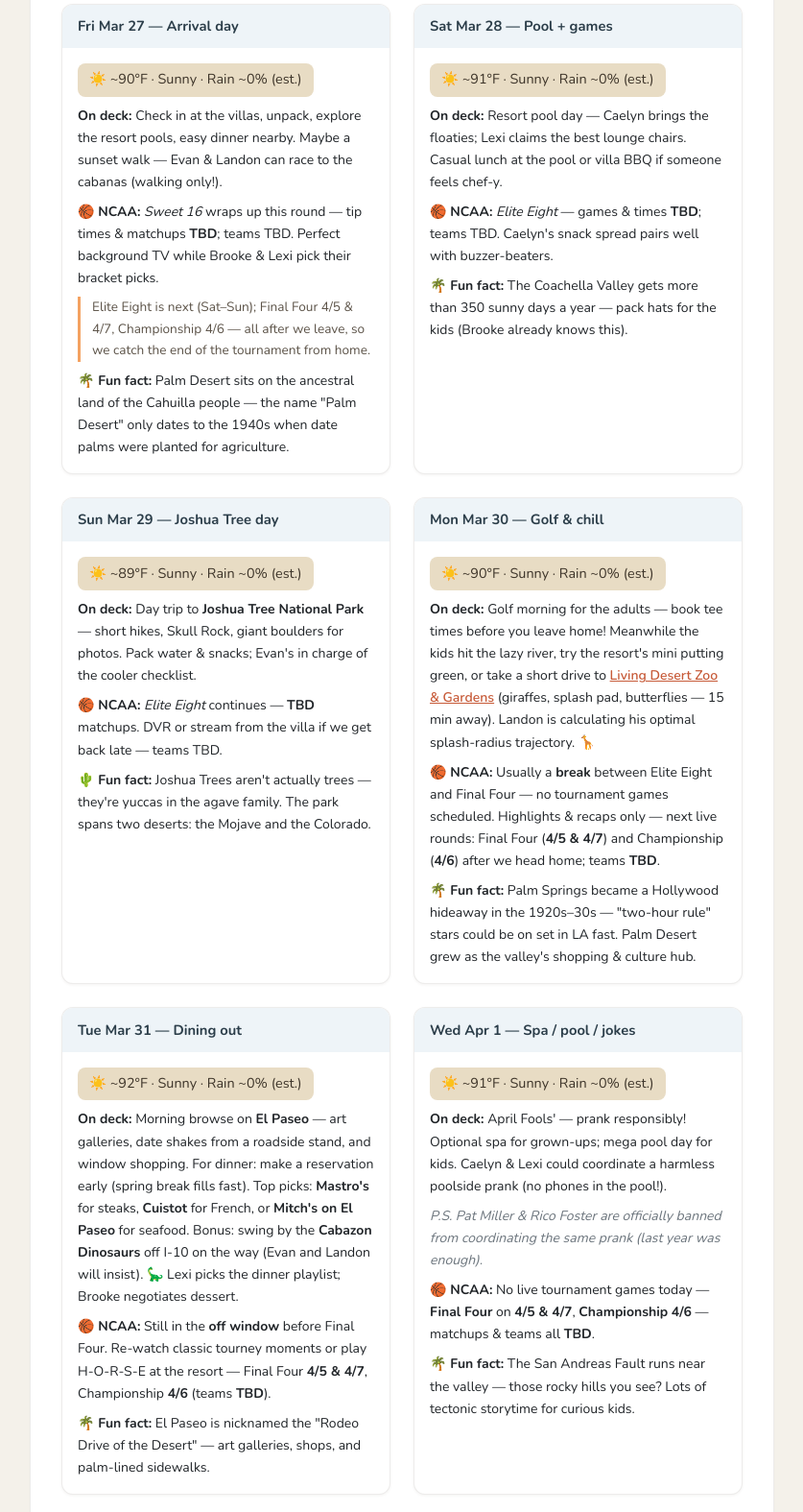
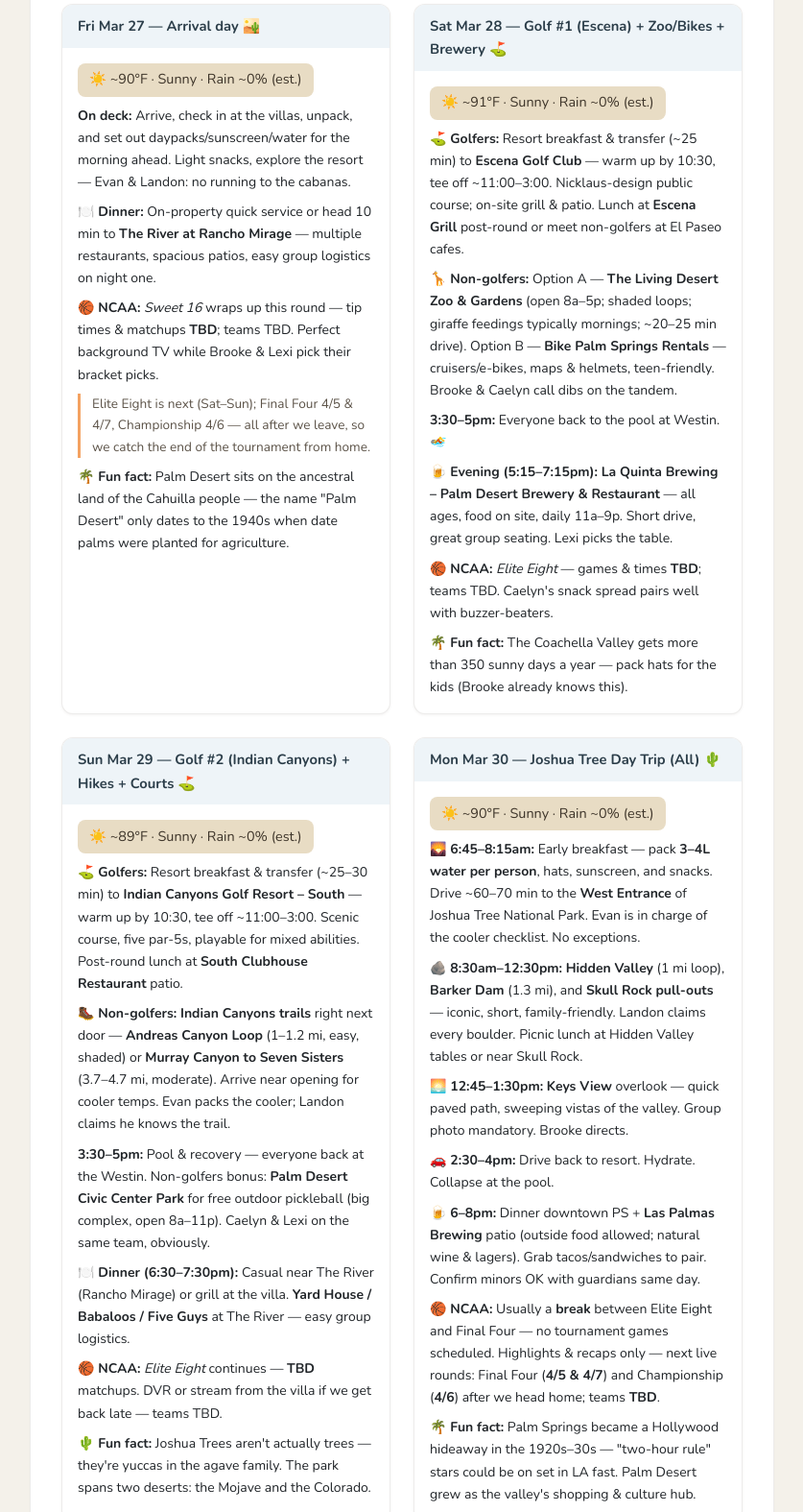
Before and after one commit to jsoash-home/mifoso-spring-break-26, a plain HTML site: page index.html in a window 1280 px wide. Shown: the part 2460-4035 px from the top of the page at 96% size, without its empty margins (27-864 px from the left). Drawn offline with nearby package versions, Linux system fonts and the light colour scheme; no server answers.

Commit message:
Update itinerary with detailed daily plans and activities.
Refine each trip day with specific golf rounds, non-golfer options, meal suggestions, and logistics notes so the schedule is easier to follow and execute.

```diff
--- a/index.html
+++ b/index.html
@@ -757,10 +757,11 @@
         <!-- Fri 3/27 -->
         <div class="col-md-6" id="day-327">
           <div class="card itinerary-card h-100">
-            <div class="card-header">Fri Mar 27 — Arrival day</div>
+            <div class="card-header">Fri Mar 27 — Arrival day 🏜️</div>
             <div class="card-body">
               <p class="mb-2"><span class="weather-pill">☀️ ~90°F · Sunny · Rain ~0% (est.)</span></p>
-              <p class="small mb-2"><strong>On deck:</strong> Check in at the villas, unpack, explore the resort pools, easy dinner nearby. Maybe a sunset walk — Evan &amp; Landon can race to the cabanas (walking only!).</p>
+              <p class="small mb-2"><strong>On deck:</strong> Arrive, check in at the villas, unpack, and set out daypacks/sunscreen/water for the morning ahead. Light snacks, explore the resort — Evan &amp; Landon: no running to the cabanas.</p>
+              <p class="small mb-2"><strong>🍽️ Dinner:</strong> On-property quick service or head 10 min to <strong>The River at Rancho Mirage</strong> — multiple restaurants, spacious patios, easy group logistics on night one.</p>
               <p class="small mb-0"><strong>🏀 NCAA:</strong> <em>Sweet 16</em> wraps up this round — tip times &amp; matchups <strong>TBD</strong>; teams TBD. Perfect background TV while Brooke &amp; Lexi pick their bracket picks.</p>
               <p class="ncaa-note small mb-0">Elite Eight is next (Sat–Sun); Final Four 4/5 &amp; 4/7, Championship 4/6 — all after we leave, so we catch the end of the tournament from home.</p>
               <p class="small mt-2 mb-0"><strong>🌴 Fun fact:</strong> Palm Desert sits on the ancestral land of the Cahuilla people — the name &quot;Palm Desert&quot; only dates to the 1940s when date palms were planted for agriculture.</p>
@@ -771,10 +772,13 @@
         <!-- Sat 3/28 -->
         <div class="col-md-6" id="day-328">
           <div class="card itinerary-card h-100">
-            <div class="card-header">Sat Mar 28 — Pool + games</div>
+            <div class="card-header">Sat Mar 28 — Golf #1 (Escena) + Zoo/Bikes + Brewery ⛳</div>
             <div class="card-body">
               <p class="mb-2"><span class="weather-pill">☀️ ~91°F · Sunny · Rain ~0% (est.)</span></p>
-              <p class="small mb-2"><strong>On deck:</strong> Resort pool day — Caelyn brings the floaties; Lexi claims the best lounge chairs. Casual lunch at the pool or villa BBQ if someone feels chef-y.</p>
+              <p class="small mb-2"><strong>⛳ Golfers:</strong> Resort breakfast &amp; transfer (~25 min) to <strong>Escena Golf Club</strong> — warm up by 10:30, tee off ~11:00–3:00. Nicklaus-design public course; on-site grill &amp; patio. Lunch at <strong>Escena Grill</strong> post-round or meet non-golfers at El Paseo cafes.</p>
+              <p class="small mb-2"><strong>🦒 Non-golfers:</strong> Option A — <strong>The Living Desert Zoo &amp; Gardens</strong> (open 8a–5p; shaded loops; giraffe feedings typically mornings; ~20–25 min drive). Option B — <strong>Bike Palm Springs Rentals</strong> — cruisers/e-bikes, maps &amp; helmets, teen-friendly. Brooke &amp; Caelyn call dibs on the tandem.</p>
+              <p class="small mb-2"><strong>3:30–5pm:</strong> Everyone back to the pool at Westin. 🏊</p>
+              <p class="small mb-2"><strong>🍺 Evening (5:15–7:15pm):</strong> <strong>La Quinta Brewing – Palm Desert Brewery &amp; Restaurant</strong> — all ages, food on site, daily 11a–9p. Short drive, great group seating. Lexi picks the table.</p>
               <p class="small mb-0"><strong>🏀 NCAA:</strong> <em>Elite Eight</em> — games &amp; times <strong>TBD</strong>; teams TBD. Caelyn&apos;s snack spread pairs well with buzzer-beaters.</p>
               <p class="small mt-2 mb-0"><strong>🌴 Fun fact:</strong> The Coachella Valley gets more than 350 sunny days a year — pack hats for the kids (Brooke already knows this).</p>
             </div>
@@ -784,10 +788,13 @@
         <!-- Sun 3/29 -->
         <div class="col-md-6" id="day-329">
           <div class="card itinerary-card h-100">
-            <div class="card-header">Sun Mar 29 — Joshua Tree day</div>
+            <div class="card-header">Sun Mar 29 — Golf #2 (Indian Canyons) + Hikes + Courts ⛳</div>
             <div class="card-body">
               <p class="mb-2"><span class="weather-pill">☀️ ~89°F · Sunny · Rain ~0% (est.)</span></p>
-              <p class="small mb-2"><strong>On deck:</strong> Day trip to <strong>Joshua Tree National Park</strong> — short hikes, Skull Rock, giant boulders for photos. Pack water &amp; snacks; Evan&apos;s in charge of the cooler checklist.</p>
+              <p class="small mb-2"><strong>⛳ Golfers:</strong> Resort breakfast &amp; transfer (~25–30 min) to <strong>Indian Canyons Golf Resort – South</strong> — warm up by 10:30, tee off ~11:00–3:00. Scenic course, five par-5s, playable for mixed abilities. Post-round lunch at <strong>South Clubhouse Restaurant</strong> patio.</p>
+              <p class="small mb-2"><strong>🥾 Non-golfers:</strong> <strong>Indian Canyons trails</strong> right next door — <strong>Andreas Canyon Loop</strong> (1–1.2 mi, easy, shaded) or <strong>Murray Canyon to Seven Sisters</strong> (3.7–4.7 mi, moderate). Arrive near opening for cooler temps. Evan packs the cooler; Landon claims he knows the trail.</p>
+              <p class="small mb-2"><strong>3:30–5pm:</strong> Pool &amp; recovery — everyone back at the Westin. Non-golfers bonus: <strong>Palm Desert Civic Center Park</strong> for free outdoor pickleball (big complex, open 8a–11p). Caelyn &amp; Lexi on the same team, obviously.</p>
+              <p class="small mb-2"><strong>🍽️ Dinner (6:30–7:30pm):</strong> Casual near The River (Rancho Mirage) or grill at the villa. <strong>Yard House / Babaloos / Five Guys</strong> at The River — easy group logistics.</p>
               <p class="small mb-0"><strong>🏀 NCAA:</strong> <em>Elite Eight</em> continues — <strong>TBD</strong> matchups. DVR or stream from the villa if we get back late — teams TBD.</p>
               <p class="small mt-2 mb-0"><strong>🌵 Fun fact:</strong> Joshua Trees aren&apos;t actually trees — they&apos;re yuccas in the agave family. The park spans two deserts: the Mojave and the Colorado.</p>
             </div>
@@ -797,10 +804,14 @@
         <!-- Mon 3/30 -->
         <div class="col-md-6" id="day-330">
           <div class="card itinerary-card h-100">
-            <div class="card-header">Mon Mar 30 — Golf &amp; chill</div>
+            <div class="card-header">Mon Mar 30 — Joshua Tree Day Trip (All) 🌵</div>
             <div class="card-body">
               <p class="mb-2"><span class="weather-pill">☀️ ~90°F · Sunny · Rain ~0% (est.)</span></p>
-              <p class="small mb-2"><strong>On deck:</strong> Golf morning for the adults — book tee times before you leave home! Meanwhile the kids hit the lazy river, try the resort's mini putting green, or take a short drive to <strong><a class="text-link-desert" href="https://www.livingdesert.org/" target="_blank" rel="noopener noreferrer">Living Desert Zoo &amp; Gardens</a></strong> (giraffes, splash pad, butterflies — 15 min away). Landon is calculating his optimal splash-radius trajectory. 🦒</p>
+              <p class="small mb-2"><strong>🌄 6:45–8:15am:</strong> Early breakfast — pack <strong>3–4L water per person</strong>, hats, sunscreen, and snacks. Drive ~60–70 min to the <strong>West Entrance</strong> of Joshua Tree National Park. Evan is in charge of the cooler checklist. No exceptions.</p>
+              <p class="small mb-2"><strong>🪨 8:30am–12:30pm:</strong> <strong>Hidden Valley</strong> (1 mi loop), <strong>Barker Dam</strong> (1.3 mi), and <strong>Skull Rock pull-outs</strong> — iconic, short, family-friendly. Landon claims every boulder. Picnic lunch at Hidden Valley tables or near Skull Rock.</p>
+              <p class="small mb-2"><strong>🌅 12:45–1:30pm:</strong> <strong>Keys View</strong> overlook — quick paved path, sweeping vistas of the valley. Group photo mandatory. Brooke directs.</p>
+              <p class="small mb-2"><strong>🚗 2:30–4pm:</strong> Drive back to resort. Hydrate. Collapse at the pool.</p>
+              <p class="small mb-2"><strong>🍺 6–8pm:</strong> Dinner downtown PS + <strong>Las Palmas Brewing</strong> patio (outside food allowed; natural wine &amp; lagers). Grab tacos/sandwiches to pair. Confirm minors OK with guardians same day.</p>
               <p class="small mb-0"><strong>🏀 NCAA:</strong> Usually a <strong>break</strong> between Elite Eight and Final Four — no tournament games scheduled. Highlights &amp; recaps only — next live rounds: Final Four (<strong>4/5 &amp; 4/7</strong>) and Championship (<strong>4/6</strong>) after we head home; teams <strong>TBD</strong>.</p>
               <p class="small mt-2 mb-0"><strong>🌴 Fun fact:</strong> Palm Springs became a Hollywood hideaway in the 1920s–30s — &quot;two-hour rule&quot; stars could be on set in LA fast. Palm Desert grew as the valley&apos;s shopping &amp; culture hub.</p>
             </div>
@@ -810,10 +821,12 @@
         <!-- Tue 3/31 -->
         <div class="col-md-6" id="day-331">
           <div class="card itinerary-card h-100">
-            <div class="card-header">Tue Mar 31 — Dining out</div>
+            <div class="card-header">Tue Mar 31 — Golf #3 (Tahquitz Creek) + Tram/Zoo ⛳</div>
             <div class="card-body">
               <p class="mb-2"><span class="weather-pill">☀️ ~92°F · Sunny · Rain ~0% (est.)</span></p>
-              <p class="small mb-2"><strong>On deck:</strong> Morning browse on <strong>El Paseo</strong> — art galleries, date shakes from a roadside stand, and window shopping. For dinner: make a reservation early (spring break fills fast). Top picks: <strong>Mastro's</strong> for steaks, <strong>Cuistot</strong> for French, or <strong>Mitch's on El Paseo</strong> for seafood. Bonus: swing by the <strong>Cabazon Dinosaurs</strong> off I-10 on the way (Evan and Landon will insist). 🦕 Lexi picks the dinner playlist; Brooke negotiates dessert.</p>
+              <p class="small mb-2"><strong>⛳ Golfers:</strong> Breakfast &amp; short drive (~15 min) to <strong>Tahquitz Creek Golf Resort</strong> — warm up by 10:30, tee off ~11:00–3:00. Choose Resort or Legend course — Golf Digest "Best Places to Play." Post-round pool &amp; recovery 3:30–5pm.</p>
+              <p class="small mb-2"><strong>🚡 Non-golfers:</strong> Option A — <strong>Palm Springs Aerial Tramway</strong> (first car up 10am Mon–Fri) — cool air, short alpine loops, museums, and views from <strong>8,516 ft</strong>. Lunch at Pines Café/Peaks up top. Option B — <strong>Living Desert Zoo &amp; Gardens</strong> if not already visited. Caelyn picks; Lexi approves.</p>
+              <p class="small mb-2"><strong>🍕 Dinner (5:30–8pm):</strong> Palm Canyon Drive — pizza, burgers, or Mexican. <strong>Bill's Pizza</strong> or <strong>Tac/Quila</strong> — book ahead for larger groups. Lexi picks the dinner playlist; Brooke negotiates dessert.</p>
               <p class="small mb-0"><strong>🏀 NCAA:</strong> Still in the <strong>off window</strong> before Final Four. Re-watch classic tourney moments or play H-O-R-S-E at the resort — Final Four <strong>4/5 &amp; 4/7</strong>, Championship <strong>4/6</strong> (teams <strong>TBD</strong>).</p>
               <p class="small mt-2 mb-0"><strong>🌴 Fun fact:</strong> El Paseo is nicknamed the &quot;Rodeo Drive of the Desert&quot; — art galleries, shops, and palm-lined sidewalks.</p>
             </div>
@@ -823,11 +836,13 @@
         <!-- Wed 4/1 -->
         <div class="col-md-6" id="day-401">
           <div class="card itinerary-card h-100">
-            <div class="card-header">Wed Apr 1 — Spa / pool / jokes</div>
+            <div class="card-header">Wed Apr 1 — Golf #4 + Surf/Brew + Firebirds Hockey 🏒</div>
             <div class="card-body">
               <p class="mb-2"><span class="weather-pill">☀️ ~91°F · Sunny · Rain ~0% (est.)</span></p>
-              <p class="small mb-2"><strong>On deck:</strong> April Fools&apos; — prank responsibly! Optional spa for grown-ups; mega pool day for kids. Caelyn &amp; Lexi could coordinate a harmless poolside prank (no phones in the pool!).</p>
-              <p class="small text-secondary fst-italic mb-2">P.S. Pat Miller &amp; Rico Foster are officially banned from coordinating the same prank (last year was enough).</p>
+              <p class="small mb-2"><strong>⛳ Golfers:</strong> Breakfast &amp; transfer. Choose: <strong>Escena</strong> (repeat — great patio scene) or <strong>Indian Canyons North</strong> (classic mid-century Palm Springs scenery). Tee off ~11:00–3:00. Pool &amp; showers 3:30–5:30pm.</p>
+              <p class="small mb-2"><strong>🏄 Non-golfers:</strong> Option A — <strong>Palm Springs Surf Club</strong> — surf sessions bookable (public/private); non-surfers can add Jacuzzi Access (confirm availability). Option B — <strong>Coachella Valley Brewing Co.</strong> taproom &amp; beer garden. Landon and Evan may attempt surfing. Results will vary.</p>
+              <p class="small mb-2"><strong>🏒 Evening — AHL Hockey:</strong> <strong>Coachella Valley Firebirds vs. Ontario Reign</strong>, 6:30pm @ <strong>Acrisure Arena</strong>. Confirm &amp; purchase tickets week-of. Pre-game at <strong>The Oasis</strong> at the arena; concessions on-site. April Fools' — prank responsibly on the way in. 🃏</p>
+              <p class="small text-secondary fst-italic mb-0">P.S. Pat Miller &amp; Rico Foster are officially banned from coordinating the same prank (last year was enough).</p>
               <p class="small mb-0"><strong>🏀 NCAA:</strong> No live tournament games today — <strong>Final Four</strong> on <strong>4/5 &amp; 4/7</strong>, <strong>Championship</strong> <strong>4/6</strong> — matchups &amp; teams all <strong>TBD</strong>.</p>
               <p class="small mt-2 mb-0"><strong>🌴 Fun fact:</strong> The San Andreas Fault runs near the valley — those rocky hills you see? Lots of tectonic storytime for curious kids.</p>
             </div>
@@ -837,10 +852,11 @@
         <!-- Thu 4/2 -->
         <div class="col-md-6" id="day-402">
           <div class="card itinerary-card h-100">
-            <div class="card-header">Thu Apr 2 — Pack up &amp; roll out</div>
+            <div class="card-header">Thu Apr 2 — Pack up &amp; departure day ✈️</div>
             <div class="card-body">
               <p class="mb-2"><span class="weather-pill">☀️ ~90°F · Sunny · Rain ~0% (est.)</span></p>
-              <p class="small mb-2"><strong>On deck:</strong> <strong>11am checkout</strong> — Caelyn times the final cannonball. Grab breakfast at <strong>Sherman's Deli</strong> (worth the stop — giant portions, classic deli) or the resort café before loading up. Mandatory group photo by the pool; everyone say "desert!" Evan tries to photobomb — we let him. Safe travels all. 🌵</p>
+              <p class="small mb-2"><strong>7:30–10:30am:</strong> Pack up, easy morning walk, coffee run. <strong>Checkout by 11am</strong> — Caelyn times the final cannonball. Grab-and-go breakfast at the resort café or head to <strong>Sherman's Deli</strong> (giant portions, classic — worth it). Mandatory group photo before loading up. Evan photobombs. We let him. 🌵</p>
+              <p class="small mb-2"><strong>🛫 Depart ~3 hrs pre-flight</strong> for PSP. Safe travels all — same sand, new memories.</p>
               <p class="small mb-0"><strong>🏀 NCAA:</strong> Final Four weekend starts soon — <strong>4/5 &amp; 4/7</strong> semis, <strong>4/6</strong> title game (approx. typical calendar — confirm when brackets drop). Teams all <strong>TBD</strong>.</p>
               <p class="small mt-2 mb-0"><strong>🌴 Fun fact:</strong> Mission Hills reflects the valley&apos;s resort &amp; golf heritage — rolling greens, Santa Rosa Mountains views, and that classic desert &quot;winter warm / spring perfect&quot; vibe.</p>
             </div>
```
